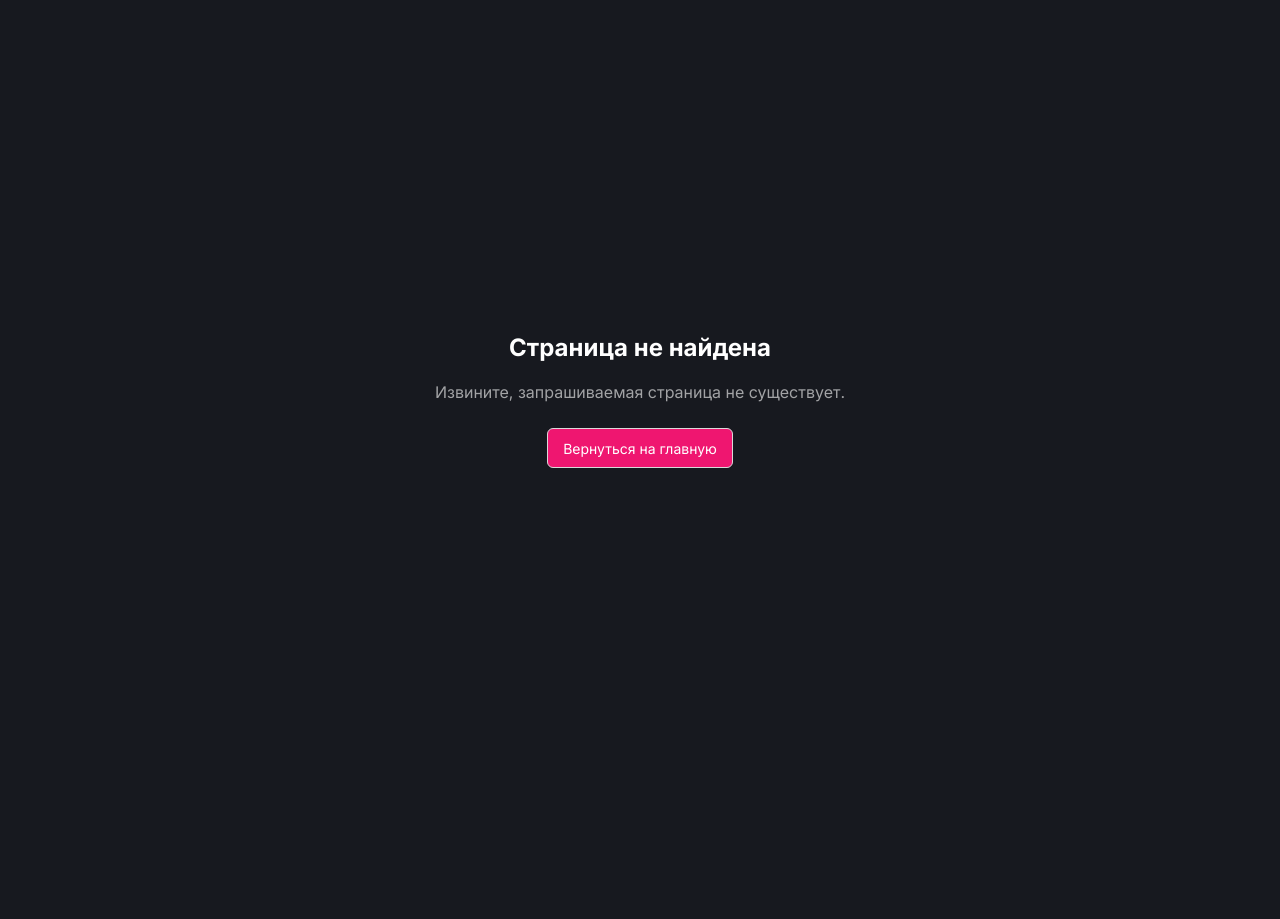
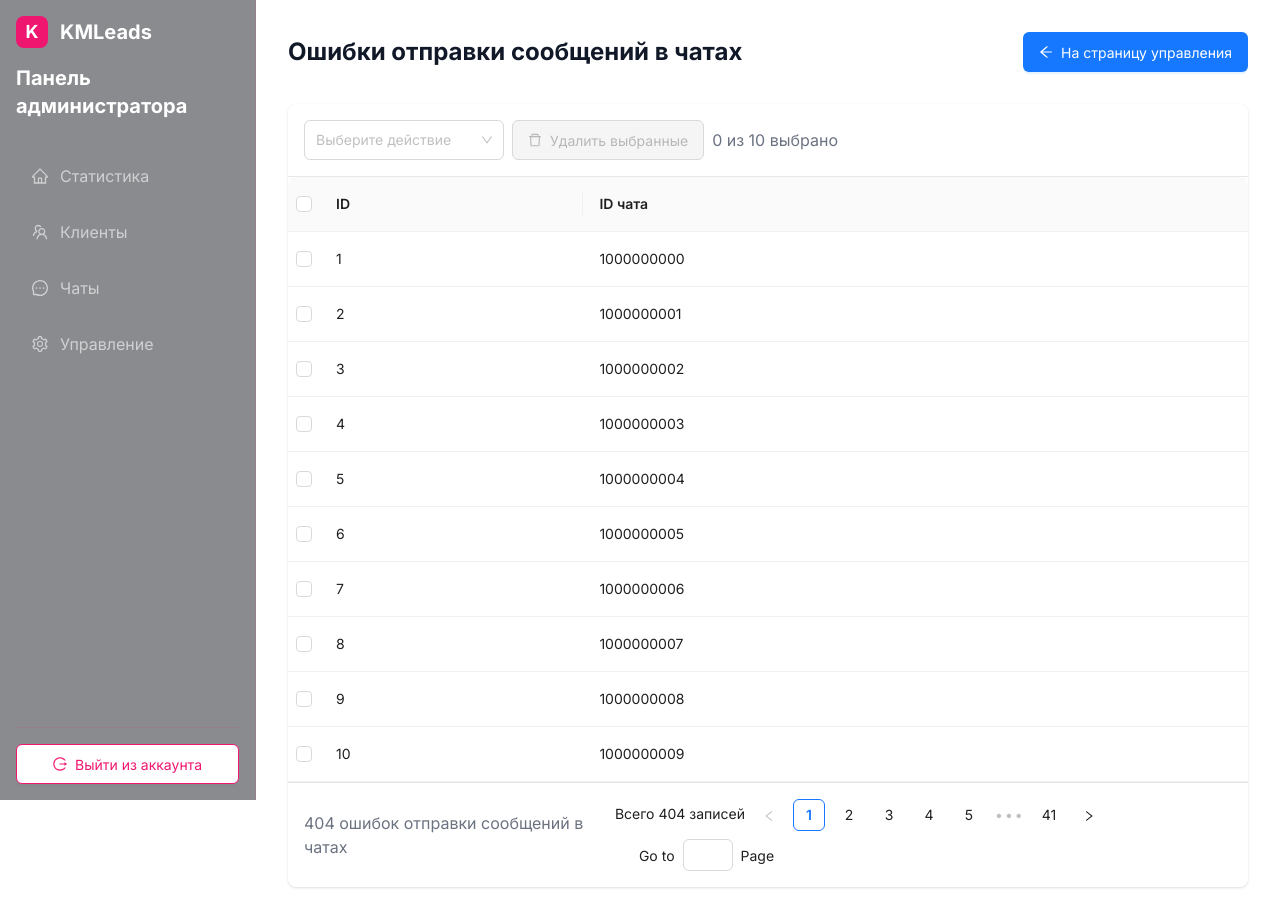
Before and after one commit to oleqpwrq/kmleadsadm, a Next.js app: page /admin/management/chaterrors in a window 1280 px wide. Before the commit this address had no page. Before the commit the page ends 800 px from the top, so only its background shows below. Built offline with nearby package versions, Linux system fonts and the light colour scheme.

Commit message:
feat: добавлена пагинация с уникальными данными для каждой страницы

```diff
--- /dev/null
+++ b/src/app/admin/management/chaterrors/page.tsx
@@ -0,0 +1,143 @@
+'use client';
+
+import { useState, useEffect } from 'react';
+import { Button, Table, Space, Select, Pagination } from 'antd';
+import { ArrowLeftOutlined, DeleteOutlined } from '@ant-design/icons';
+import Sidebar from '@/components/Sidebar';
+import { useRouter } from 'next/navigation';
+
+interface ChatError {
+  id: number;
+  chatId: string;
+}
+
+// Функция для генерации данных для конкретной страницы
+const generatePageData = (page: number): ChatError[] => {
+  return Array.from({ length: 10 }, (_, index) => ({
+    id: (page - 1) * 10 + index + 1,
+    chatId: `${1000000000 + (page - 1) * 1000 + index}`,
+  }));
+};
+
+export default function ChatErrorsPage() {
+  const router = useRouter();
+  const [selectedRowKeys, setSelectedRowKeys] = useState<React.Key[]>([]);
+  const [currentPage, setCurrentPage] = useState(1);
+  const [data, setData] = useState<ChatError[]>([]);
+  const pageSize = 10; // Уменьшим размер страницы для наглядности
+  const totalItems = 404;
+
+  useEffect(() => {
+    // Загружаем данные для текущей страницы
+    setData(generatePageData(currentPage));
+  }, [currentPage]); // Перезагружаем данные при изменении страницы
+
+  const columns = [
+    {
+      title: 'ID',
+      dataIndex: 'id',
+      key: 'id',
+    },
+    {
+      title: 'ID чата',
+      dataIndex: 'chatId',
+      key: 'chatId',
+      render: (text: string) => (
+        <a href={`/admin/management/chaterrors/${text}`}>{text}</a>
+      ),
+    },
+  ];
+
+  const rowSelection = {
+    selectedRowKeys,
+    onChange: (newSelectedRowKeys: React.Key[]) => {
+      setSelectedRowKeys(newSelectedRowKeys);
+    },
+  };
+
+  const handleDelete = () => {
+    console.log('Удаление выбранных элементов:', selectedRowKeys);
+    // Здесь будет логика удаления
+  };
+
+  const handlePageChange = (page: number) => {
+    setCurrentPage(page);
+    // Данные будут загружены автоматически через useEffect
+  };
+
+  return (
+    <div className="flex min-h-screen bg-white">
+      <Sidebar />
+
+      <main className="flex-1 p-8 ml-64">
+        <div className="max-w-7xl mx-auto">
+          <div className="flex items-center justify-between mb-8">
+            <h1 className="text-2xl font-bold text-gray-900">Ошибки отправки сообщений в чатах</h1>
+            <Button
+              type="primary"
+              icon={<ArrowLeftOutlined />}
+              onClick={() => router.push('/admin/management')}
+            >
+              На страницу управления
+            </Button>
+          </div>
+
+          <div className="bg-white rounded-lg shadow">
+            <div className="p-4 border-b">
+              <Space>
+                <Select
+                  style={{ width: 200 }}
+                  placeholder="Выберите действие"
+                  options={[
+                    { value: 'delete', label: 'Удалить выбранные' },
+                  ]}
+                  onChange={(value) => {
+                    if (value === 'delete') {
+                      handleDelete();
+                    }
+                  }}
+                />
+                <Button
+                  type="primary"
+                  danger
+                  icon={<DeleteOutlined />}
+                  disabled={selectedRowKeys.length === 0}
+                  onClick={handleDelete}
+                >
+                  Удалить выбранные
+                </Button>
+                <span className="text-gray-500">
+                  {selectedRowKeys.length} из {pageSize} выбрано
+                </span>
+              </Space>
+            </div>
+
+            <Table
+              rowSelection={rowSelection}
+              columns={columns}
+              dataSource={data}
+              rowKey="id"
+              pagination={false}
+              className="w-full"
+            />
+
+            <div className="p-4 border-t flex justify-between items-center">
+              <span className="text-gray-500">
+                {totalItems} ошибок отправки сообщений в чатах
+              </span>
+              <Pagination
+                current={currentPage}
+                total={totalItems}
+                pageSize={pageSize}
+                onChange={handlePageChange}
+                showSizeChanger={false}
+                showQuickJumper
+                showTotal={(total) => `Всего ${total} записей`}
+              />
+            </div>
+          </div>
+        </div>
+      </main>
+    </div>
+  );
+}
```
